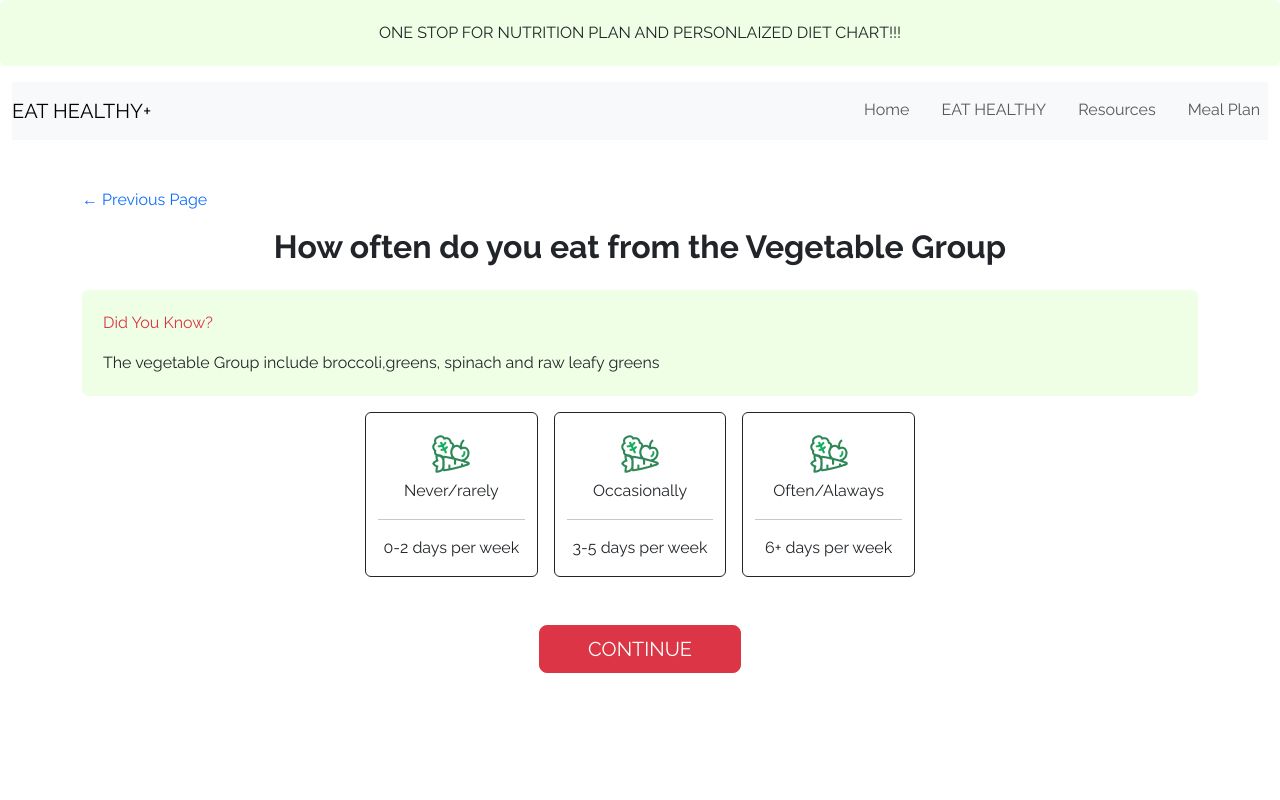
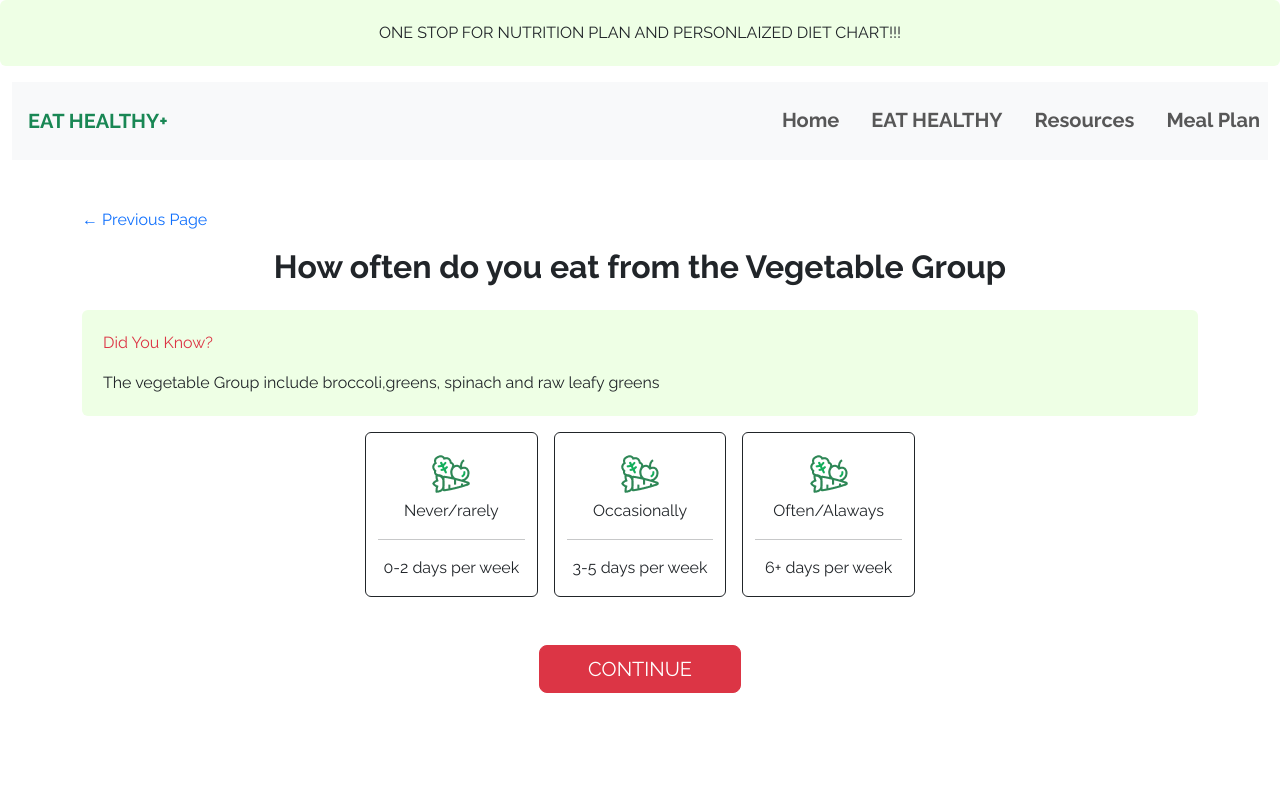
Before and after one commit to abishekprab/Vetri-Projects, a plain HTML site: page Project1/quiz/quiz5.html in a window 1280 px wide. Shown: the top 800 px of the page. Drawn offline with nearby package versions, Linux system fonts and the light colour scheme; files that its build step writes are made by us from their sources; files whose address does not match are found by name.

Commit message:
Update quiz5.html

```diff
--- a/Project1/quiz/quiz5.html
+++ b/Project1/quiz/quiz5.html
@@ -20,23 +20,23 @@
 <!--navbar-->
     <div class="container-fluid">
       <nav class="navbar navbar-expand-lg bg-body-tertiary">
-          <a class="navbar-brand" href="index.html">EAT HEALTHY+</a>
+          <a class="navbar-brand fw-bold text-success p-3" href="/Vetri-Projects//Project1/index.html">EAT HEALTHY+</a>
             <button class="navbar-toggler" type="button" data-bs-toggle="collapse" data-bs-target="#navbarNavDropdown" aria-controls="navbarNavDropdown" aria-expanded="true" aria-label="Toggle navigation">
               <span class="navbar-toggler-icon"></span>
             </button>
             <div class="collapse navbar-collapse" id="navbarNavDropdown">
               <ul class="navbar-nav nav-underline w-100">
                 <li class="nav-item mr-lg">
-                  <a class="nav-link" aria-current="page" href="/Vetri-Projects//Project1/index.html">Home</a>
+                  <a class="nav-link fw-bold fs-5" aria-current="page" href="/Vetri-Projects//Project1/index.html">Home</a>
                 </li>
                 <li class="nav-item mr-sm">
-                  <a class="nav-link" href="/Vetri-Projects//Project1/eathealthy.html">EAT HEALTHY</a>
+                  <a class="nav-link fw-bold fs-5" href="/Vetri-Projects//Project1/eathealthy.html">EAT HEALTHY</a>
                 </li>
                 <li class="nav-item">
-                  <a class="nav-link" href="/Vetri-Projects//Project1/resources.html">Resources</a>
+                  <a class="nav-link fw-bold fs-5" href="/Vetri-Projects//Project1/resources.html">Resources</a>
                 </li>
                 <li class="nav-item">
-                  <a  class = "nav-link" href = "/Vetri-Projects//Project1/mealplan.html">Meal Plan</a>
+                  <a  class = "nav-link fw-bold fs-5" href = "/Vetri-Projects//Project1/mealplan.html">Meal Plan</a>
                 </li>
               </ul>
             </div>
```
